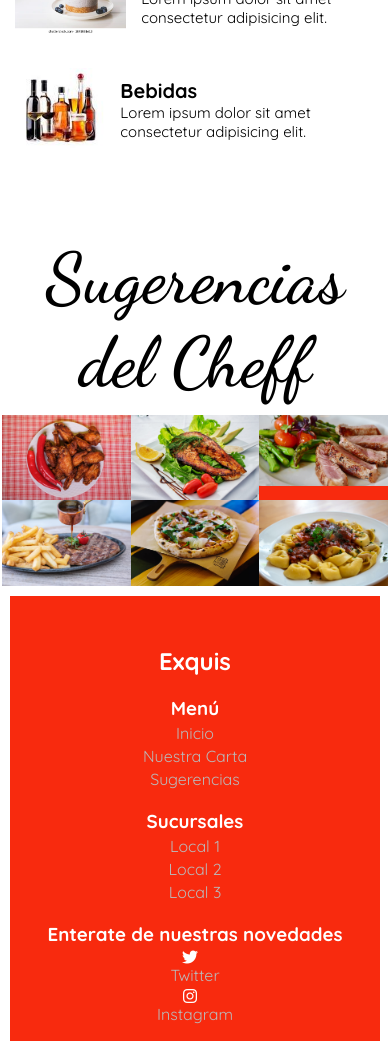
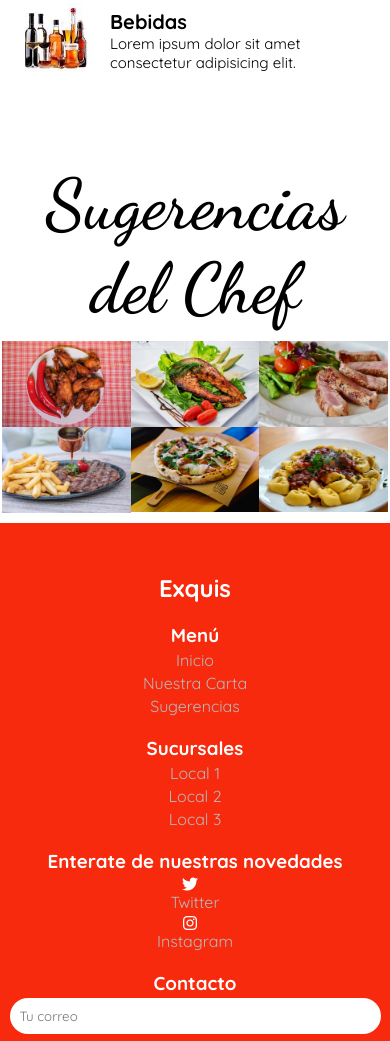
Before and after one commit to TravellerCoder/Exquis-Menu, a website: page src/index.html in a window 390 px wide. Shown: the part 1797-2838 px from the top of the page. Drawn offline with nearby package versions, Linux system fonts and the light colour scheme; files whose address does not match are found by name.

Commit message:
arreglo final de media queries

```diff
--- a/public/css/estilo.css
+++ b/public/css/estilo.css
@@ -218,7 +218,7 @@ html{
 #contacto{
     background-color: #f82a0e;
     padding: 50px 0;
-    margin: 10px;
+    margin-top: 10px;
 }
 #contacto .fila{
     max-width: 1700px;
@@ -319,6 +319,11 @@ html{
         padding: 10px 0;
     }
 
+    #carta .fila .item img{
+        max-width: 80px;
+        max-height: 80px;
+    }
+
     #contacto .fila{
         display: block;
         text-align: center;
--- a/src/index.html
+++ b/src/index.html
@@ -182,7 +182,7 @@
 
     <!-- SECCION PLATOS -->
     <section id="sugerencias">
-        <h2>Sugerencias del Cheff</h2>
+        <h2>Sugerencias del Chef</h2>
 
         <div class="fila">
             <div class="item">
@@ -195,7 +195,7 @@
             </div>
             <div class="item">
                 <img src="img/plato3.jpg" alt="">
-                <p>Carne Asada Servido con verduras de la huerta</p>
+                <p>Carne Asada con verduras </p>
             </div>
         </div>
         <div class="fila">
```
Also changed, not shown: 1 other file.
